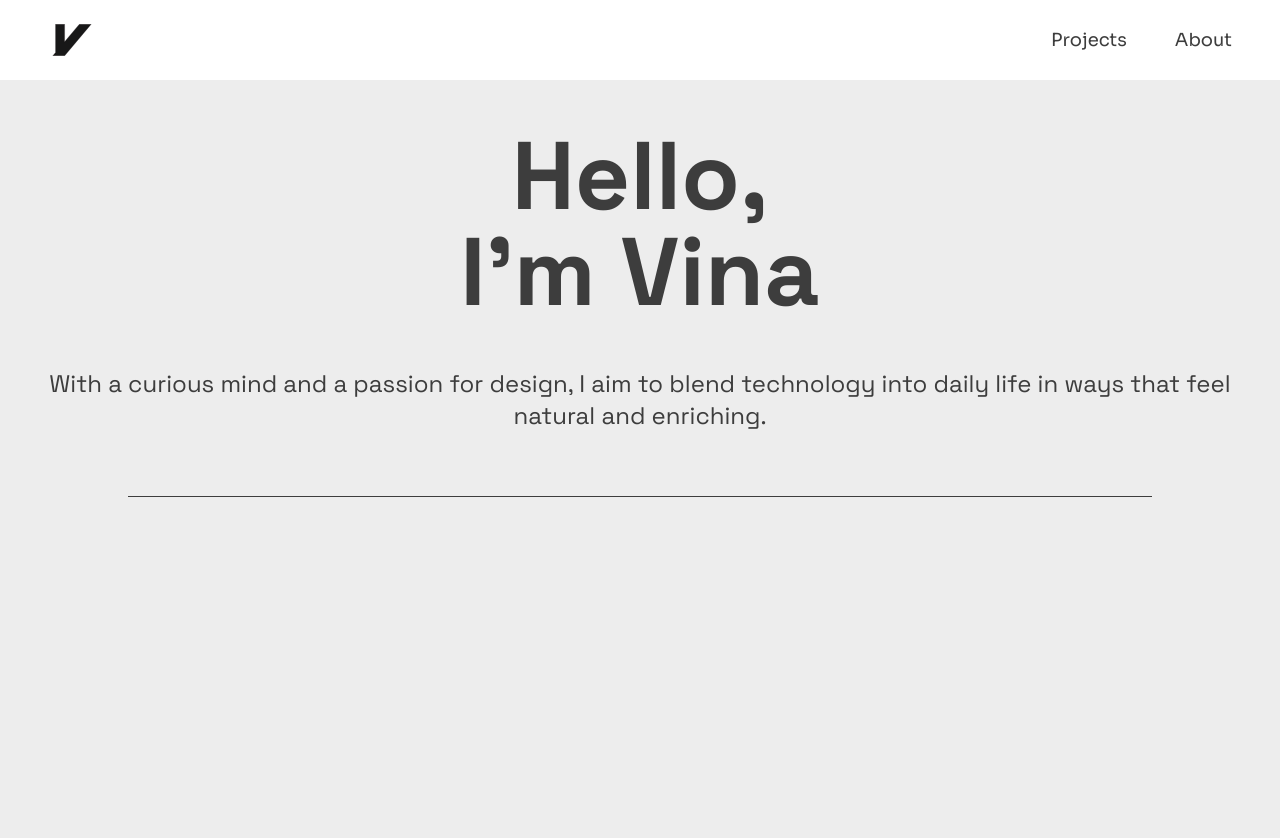
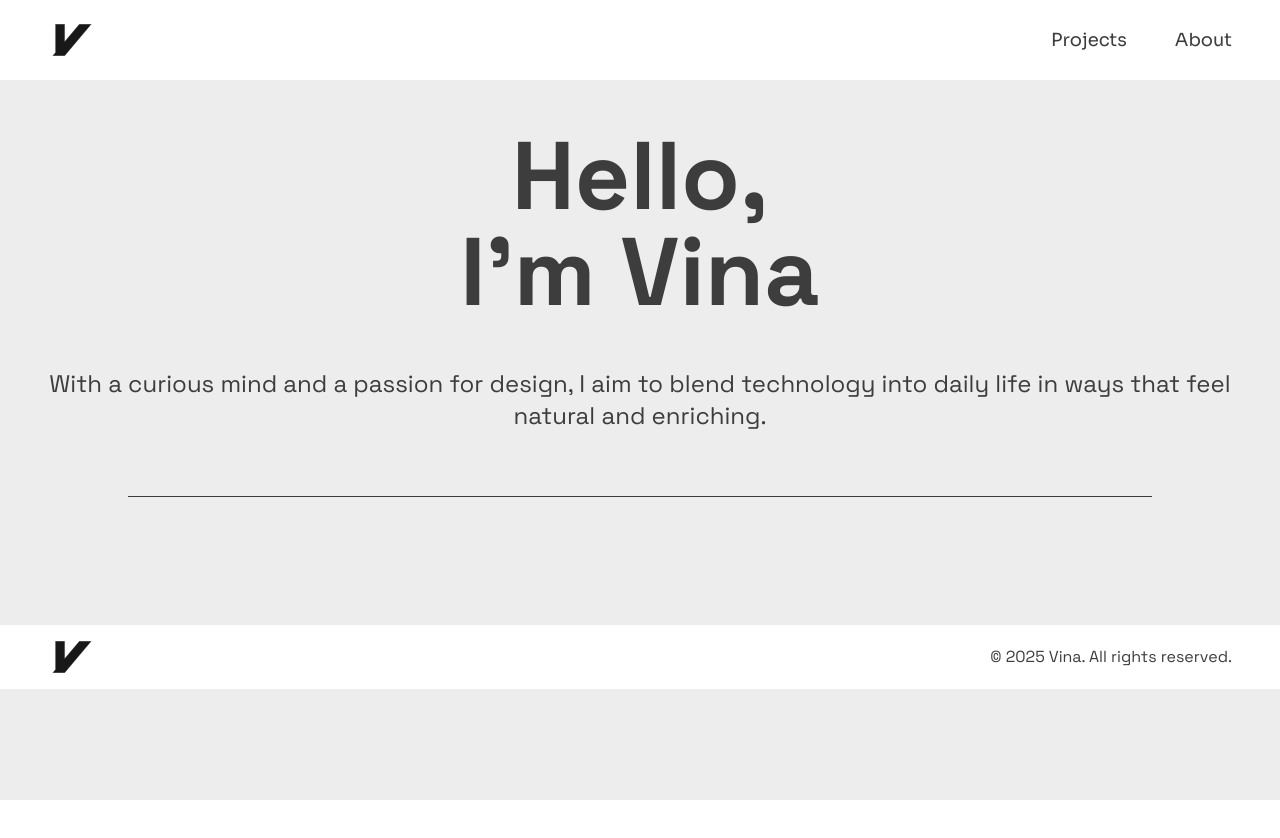
Before and after one commit to vina-setiawaty/portfolio-website, a Next.js app: page / in a window 1280 px wide. Shown: the top 838 px of the page. After the commit the page ends 800 px from the top, so only its background shows below. Built offline with nearby package versions, Linux system fonts and the light colour scheme.

Commit message:
Added footer

```diff
--- a/src/app/footer.js
+++ b/src/app/footer.js
@@ -3,4 +3,16 @@ import Image from "next/image";
 import Link from "next/link";
 
 export const Footer = () => {
+    return (
+        <footer className="w-full bg-white text-accent font-main py-4">
+            <div className="m-auto flex w-full max-w-[2160px] items-center justify-between px-[12px] md:px-[48px]">
+                <div className="text-lg font-bold">
+                    <Image src="/assets/icon.svg" alt="Logo" width={48} height={48} className="h-6 md:h-8 inline-block" />
+                </div>
+                <p className="text-sm md:text-base">
+                    © {new Date().getFullYear()} Vina. All rights reserved.
+                </p>
+            </div>
+        </footer>
+    );
 };
--- a/src/app/page.js
+++ b/src/app/page.js
@@ -1,13 +1,14 @@
 // import Image from "next/image";
 import { Navbar } from "./navbar";
 import "./index.css";
+import { Footer } from "./footer";
 
 export default function Home() {
   return (
     <div className="font-secondary bg-primary text-accent flex flex-col min-h-screen items-start justify-start">
       <Navbar />
-      <div className="flex flex-col items-center justify-start min-h-screen max-w-[2160px] w-full my-[52px] md:my-[80px]">
-        <div className="flex flex-col items-center justify-start min-h-screen max-w-[2160px] w-full my-[48px] gap-4 md:gap-8">
+      <div className="flex flex-col items-center justify-start max-w-[2160px] w-full my-[52px] md:my-[80px]">
+        <div className="flex flex-col items-center justify-start max-w-[2160px] w-full my-[48px] gap-4 md:gap-8">
           <h1 className="text-jump text-6xl md:text-8xl text-center font-main font-bold text-accent mb-4">
             <span>H</span><span>e</span><span>l</span><span>l</span><span>o</span><span>,</span><br />
             <span>I</span><span>'</span><span>m</span><span>{'\u00A0'}</span><span>V</span><span>i</span><span>n</span><span>a</span>
@@ -18,6 +19,7 @@ export default function Home() {
           <hr className="h-[1px] w-[80%] px-[12px] md:px-[48px] xl:max-w-[1280px]" />
         </div>
       </div>
+      <Footer />
     </div>
   );
 }
```
Also changed, not shown: package.json (+5 -4 lines), 1 other file (tests, documents, lock files or other folders).
